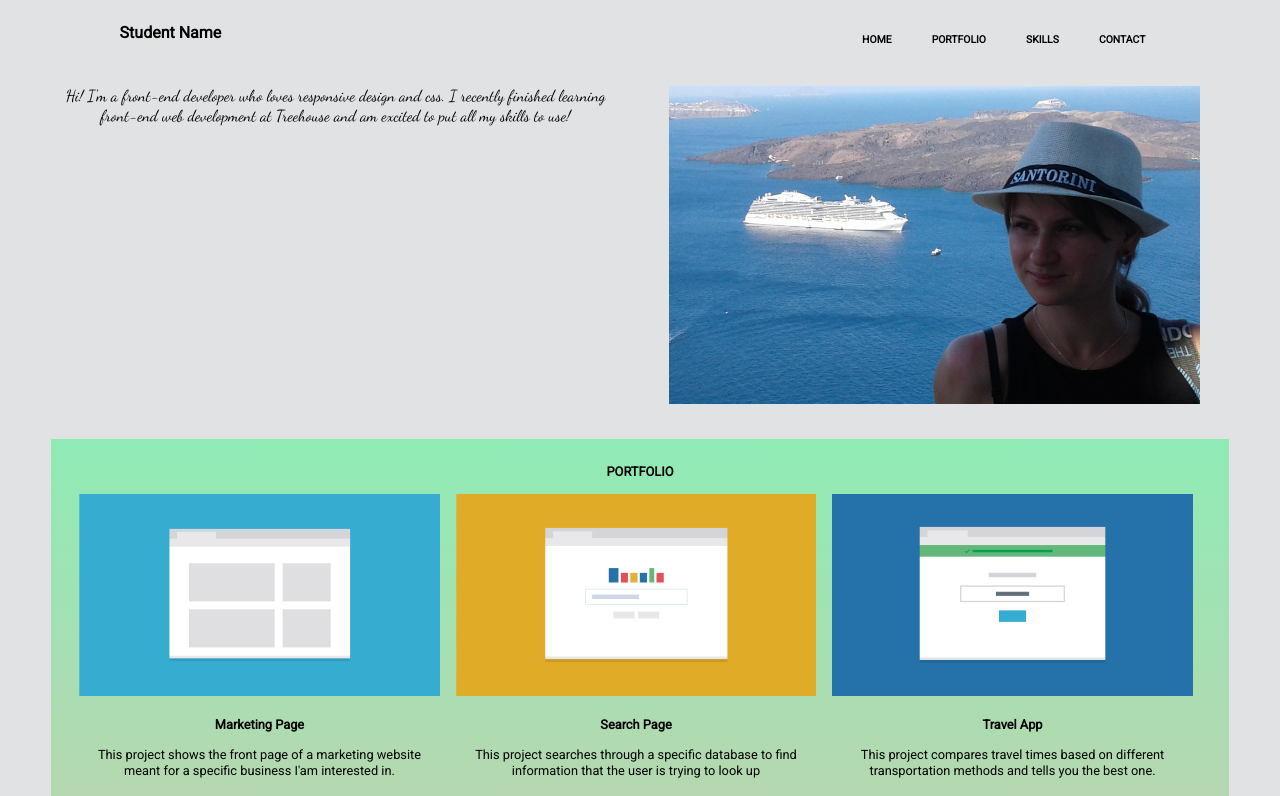
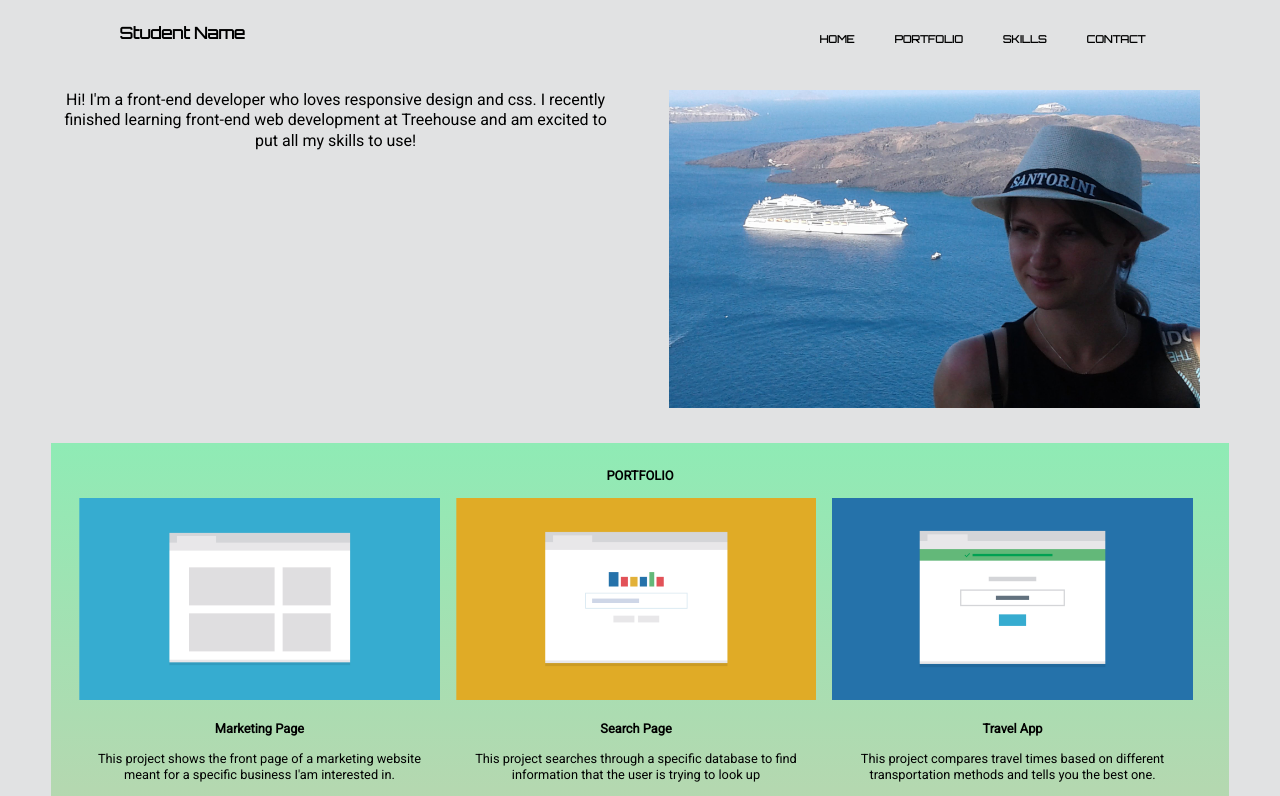
Before and after one commit to Nicoleta13/Techdegree-project2, a plain HTML site: page index.html in a window 1280 px wide. Shown: the top 796 px of the page. Drawn offline with Linux system fonts and the light colour scheme.

Commit message:
it was changed the font of navigation bar and name

```diff
--- a/css/styles.css
+++ b/css/styles.css
@@ -58,10 +58,16 @@ hr {
  .name1,
  nav {
 	 font-weight: bolder;
+	 font-family: 'Orbitron', sans-serif;
  }
 
  .profile-p {
 	 font-size: 1em;
+ }
+
+ .profile {
+	  margin-top: 20px;
+
  }
 
 .back {
@@ -121,10 +127,6 @@ nav a {
 	margin: 5px 0 0 0;
 }
 
-.profile {
-	font-family: 'Dancing Script', cursive;
-}
-
 .profile-img {
 	padding-right: 1.8em;
 	padding-left: 1.8em;
@@ -166,7 +168,7 @@ nav a {
 .name1,
 .back {
 	display: inline-block;
-	font-size: 1em;
+	font-size: 0.9em;
 	list-style: none;
 }
 
--- a/index.html
+++ b/index.html
@@ -6,7 +6,7 @@
       <link rel="stylesheet" href="css/normalize.css">
       <link rel="stylesheet" href="css/styles.css">
       <link href="https://fonts.googleapis.com/css?family=Roboto" rel="stylesheet">
-      <link href="https://fonts.googleapis.com/css?family=Dancing+Script" rel="stylesheet">
+      <link href="https://fonts.googleapis.com/css?family=Anton|Orbitron" rel="stylesheet">
       <title>My second project</title>
     </head>
     <body>
```
